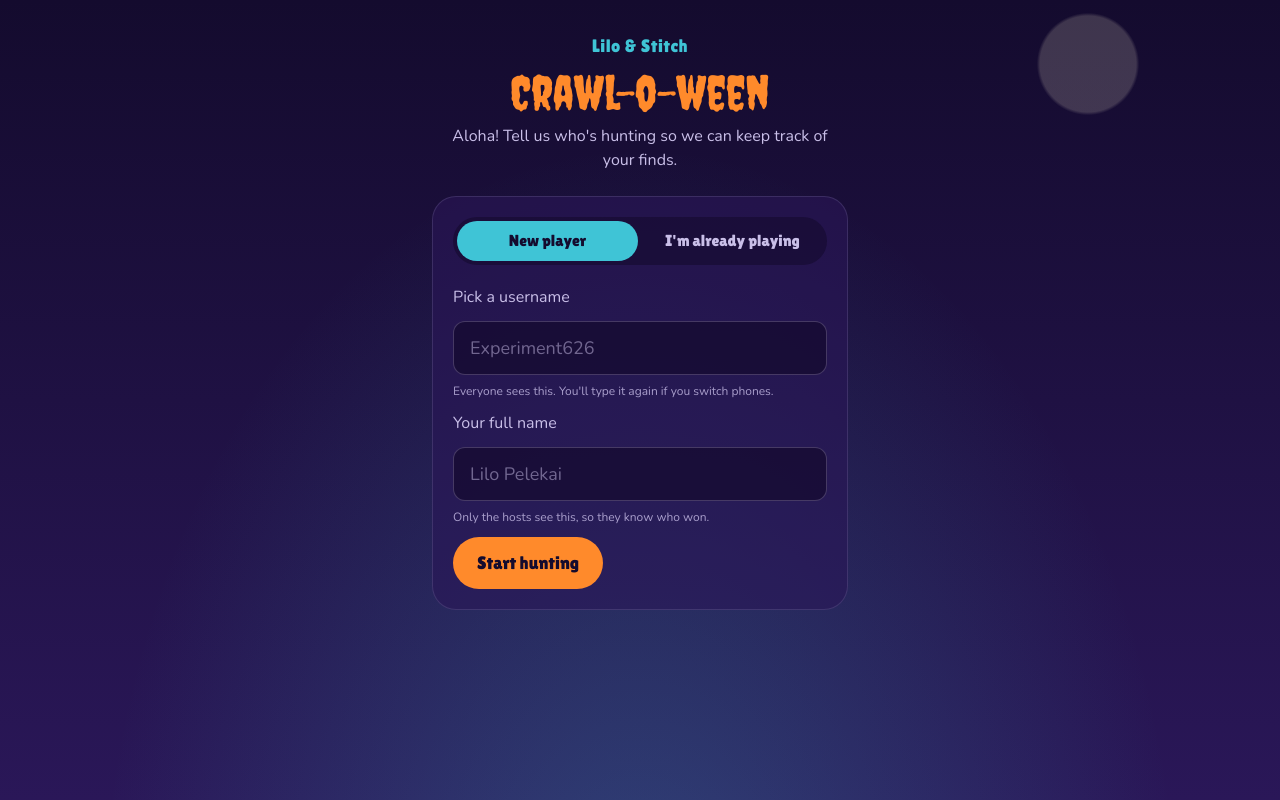
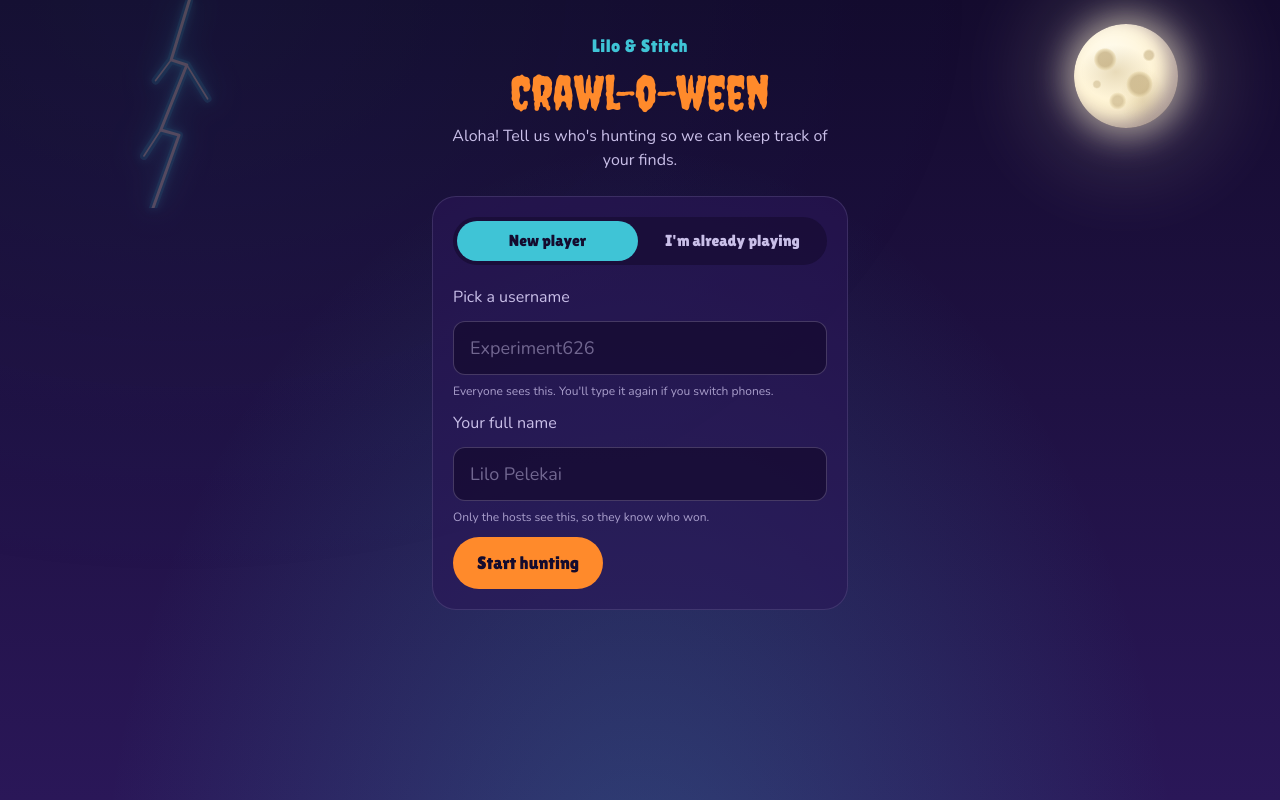
Before and after one commit to sloh4137/lilo-and-stitch-crawloween, a Next.js app: page /join in a window 1280 px wide. Built offline with nearby package versions, Linux system fonts and the light colour scheme.

Commit message:
Add lightning

```diff
--- a/src/app/globals.css
+++ b/src/app/globals.css
@@ -104,9 +104,166 @@
 body {
   background-color: var(--night);
   background-image:
-    radial-gradient(circle at 85% 8%, rgb(255 244 214 / 0.18) 0 3rem, transparent 3.2rem),
     radial-gradient(ellipse at 50% 120%, rgb(63 196 214 / 0.25), transparent 60%),
     linear-gradient(to bottom, var(--night), var(--dusk));
   background-attachment: fixed;
   color: var(--moon);
 }
+
+/* Full moon behind the page: craters over a lit-from-the-top-left disc. */
+.moon {
+  position: fixed;
+  top: 0.5rem;
+  right: 0.5rem;
+  z-index: -1;
+  width: 3.5rem;
+  aspect-ratio: 1;
+  border-radius: 50%;
+  pointer-events: none;
+  background:
+    radial-gradient(circle at 30% 34%, rgb(196 174 128 / 0.75) 0 7%, rgb(226 208 162 / 0.6) 10%, transparent 11.5%),
+    radial-gradient(circle at 63% 58%, rgb(196 174 128 / 0.7) 0 10%, rgb(226 208 162 / 0.55) 13.5%, transparent 15%),
+    radial-gradient(circle at 42% 74%, rgb(196 174 128 / 0.6) 0 5%, rgb(226 208 162 / 0.5) 7.5%, transparent 9%),
+    radial-gradient(circle at 72% 30%, rgb(196 174 128 / 0.55) 0 4%, transparent 6%),
+    radial-gradient(circle at 22% 58%, rgb(196 174 128 / 0.45) 0 3%, transparent 4.5%),
+    /* Darker "seas" give it the familiar face. */
+    radial-gradient(ellipse 34% 26% at 40% 46%, rgb(214 194 148 / 0.55), transparent),
+    radial-gradient(ellipse 22% 30% at 66% 72%, rgb(214 194 148 / 0.45), transparent),
+    radial-gradient(circle at 35% 30%, #fffcef, var(--moon) 45%, #e6d3a3);
+  box-shadow:
+    inset -0.6rem -0.4rem 1rem rgb(42 23 88 / 0.35),
+    0 0 1.5rem 0.25rem rgb(255 244 214 / 0.45),
+    0 0 5rem 1.5rem rgb(255 244 214 / 0.15);
+}
+
+@media (min-width: 40rem) {
+  .moon {
+    top: 1.5rem;
+    right: 8%;
+    width: 6.5rem;
+  }
+}
+
+@media (prefers-reduced-motion: no-preference) {
+  .moon {
+    animation: moon-glow 6s ease-in-out infinite alternate;
+  }
+}
+
+@keyframes moon-glow {
+  to {
+    box-shadow:
+      inset -0.6rem -0.4rem 1rem rgb(42 23 88 / 0.35),
+      0 0 2rem 0.5rem rgb(255 244 214 / 0.55),
+      0 0 6rem 2rem rgb(255 244 214 / 0.2);
+  }
+}
+
+/* Lightning: each strike sits dark for most of its cycle, then flickers twice
+   about 0.4s apart. Keep it well under 3 flashes a second. */
+.storm {
+  position: fixed;
+  inset: 0;
+  z-index: -1;
+  overflow: hidden;
+  pointer-events: none;
+}
+
+.strike {
+  position: absolute;
+  inset: 0;
+  opacity: 0;
+}
+
+.strike-glow {
+  position: absolute;
+  inset: 0;
+  background: radial-gradient(ellipse at var(--strike-x) 0%, rgb(63 196 214 / 0.16), transparent 55%);
+}
+
+.strike-bolt {
+  position: absolute;
+  top: 0;
+  left: var(--strike-x);
+  width: auto;
+  height: var(--strike-height);
+  transform: translateX(-50%) scaleX(var(--strike-flip, 1));
+  filter: drop-shadow(0 0 4px var(--stitch)) drop-shadow(0 0 14px rgb(63 196 214 / 0.6));
+}
+
+.strike-left {
+  --strike-x: 10%;
+  --strike-height: 8rem;
+}
+
+.strike-right {
+  --strike-x: 72%;
+  --strike-height: 4.5rem;
+  --strike-flip: -1;
+}
+
+@media (min-width: 40rem) {
+  .strike-left {
+    --strike-x: 14%;
+    --strike-height: 13rem;
+  }
+
+  .strike-right {
+    --strike-x: 68%;
+    --strike-height: 9rem;
+  }
+}
+
+@media (prefers-reduced-motion: no-preference) {
+  .strike-left {
+    animation: strike-5s 5s linear 1s infinite;
+  }
+
+  /* A different period so the two only line up every 35s. */
+  .strike-right {
+    animation: strike-7s 7s linear 3s infinite;
+  }
+}
+
+/* Both cycles play the same ~0.75s double flicker (peaks ~0.35s apart), so
+   only the dark gap differs. Percentages are of the cycle: retime them if a
+   duration changes, or the flicker itself speeds up. */
+@keyframes strike-5s {
+  0%,
+  84% {
+    opacity: 0;
+  }
+  86.2% {
+    opacity: 0.95;
+  }
+  89.5% {
+    opacity: 0.25;
+  }
+  93.9% {
+    opacity: 0.85;
+  }
+  99.4%,
+  100% {
+    opacity: 0;
+  }
+}
+
+@keyframes strike-7s {
+  0%,
+  88.5% {
+    opacity: 0;
+  }
+  90.1% {
+    opacity: 0.95;
+  }
+  92.4% {
+    opacity: 0.25;
+  }
+  95.6% {
+    opacity: 0.85;
+  }
+  99.5%,
+  100% {
+    opacity: 0;
+  }
+}
--- a/src/app/layout.tsx
+++ b/src/app/layout.tsx
@@ -1,5 +1,6 @@
 import type { Metadata, Viewport } from "next";
 import { Creepster, Lilita_One, Nunito } from "next/font/google";
+import Lightning from "@/components/Lightning";
 import "./globals.css";
 
 const nunito = Nunito({
@@ -34,7 +35,11 @@
       lang="en"
       className={`${nunito.variable} ${lilita.variable} ${creepster.variable} h-full antialiased`}
     >
-      <body className="min-h-full flex flex-col font-sans">{children}</body>
+      <body className="min-h-full flex flex-col font-sans">
+        <Lightning />
+        <div aria-hidden className="moon" />
+        {children}
+      </body>
     </html>
   );
 }
--- /dev/null
+++ b/src/components/Lightning.tsx
@@ -0,0 +1,30 @@
+// Occasional cyan lightning behind the page. Styles and timing live in
+// globals.css; reduced motion leaves it hidden.
+export default function Lightning() {
+  return (
+    <div aria-hidden className="storm">
+      <div className="strike strike-left">
+        <div className="strike-glow" />
+        <Bolt />
+      </div>
+      <div className="strike strike-right">
+        <div className="strike-glow" />
+        <Bolt />
+      </div>
+    </div>
+  );
+}
+
+const MAIN = "M38 0 L24 46 L36 50 L16 100 L30 104 L10 160";
+const FORKS = "M36 50 L52 76 M16 100 L3 120 M24 46 L12 62";
+
+function Bolt() {
+  return (
+    <svg className="strike-bolt" viewBox="0 0 60 160" fill="none" strokeLinecap="round" strokeLinejoin="round">
+      {/* Wide soft cyan halo under a thin white-hot core. */}
+      <path d={`${MAIN} ${FORKS}`} stroke="var(--stitch)" strokeOpacity="0.5" strokeWidth="6" />
+      <path d={MAIN} stroke="var(--moon)" strokeWidth="2.25" />
+      <path d={FORKS} stroke="var(--moon)" strokeWidth="1.25" />
+    </svg>
+  );
+}
```
